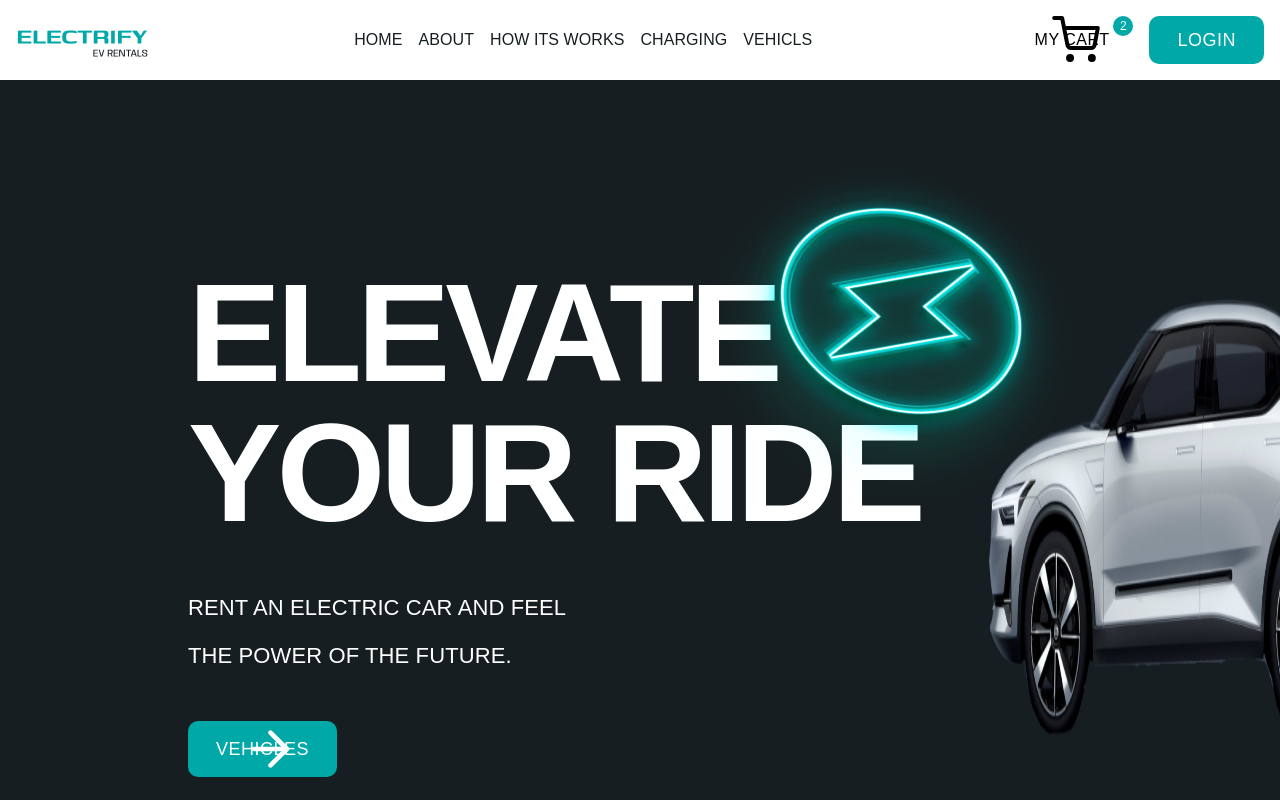
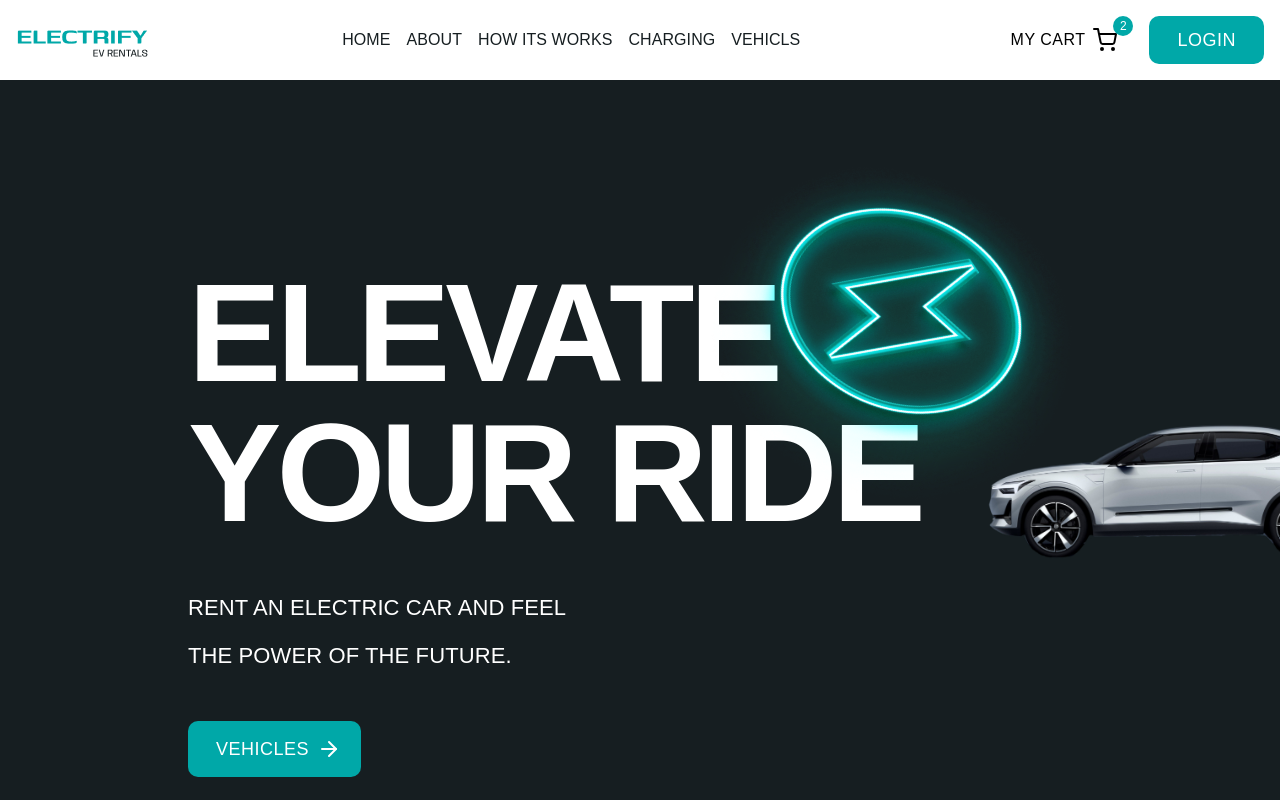
Before and after one commit to abdelbasset4/Cars-showcase, a Next.js app: page / in a window 1280 px wide. Shown: the top 800 px of the page. Built offline with nearby package versions, Linux system fonts and the light colour scheme; no server answers; a web font is replaced by a local one.

Commit message:
some changes v5

```diff
--- a/tailwind.config.ts
+++ b/tailwind.config.ts
@@ -2,14 +2,12 @@
 import type { Config } from 'tailwindcss'
 
 const config: Config = {
-  important: true,
+
   content: [
     './pages/**/*.{js,ts,jsx,tsx,mdx}',
-    './components/**/*.{js,ts,jsx,tsx,mdx}',
-    './components/*.{js,ts,jsx,tsx,mdx}',
+    './Components/**/*.{js,ts,jsx,tsx,mdx}',
     './app/**/*.{js,ts,jsx,tsx,mdx}',
   ],
-  mode: "jit",
   theme: {
     extend: {
       colors:{
```
